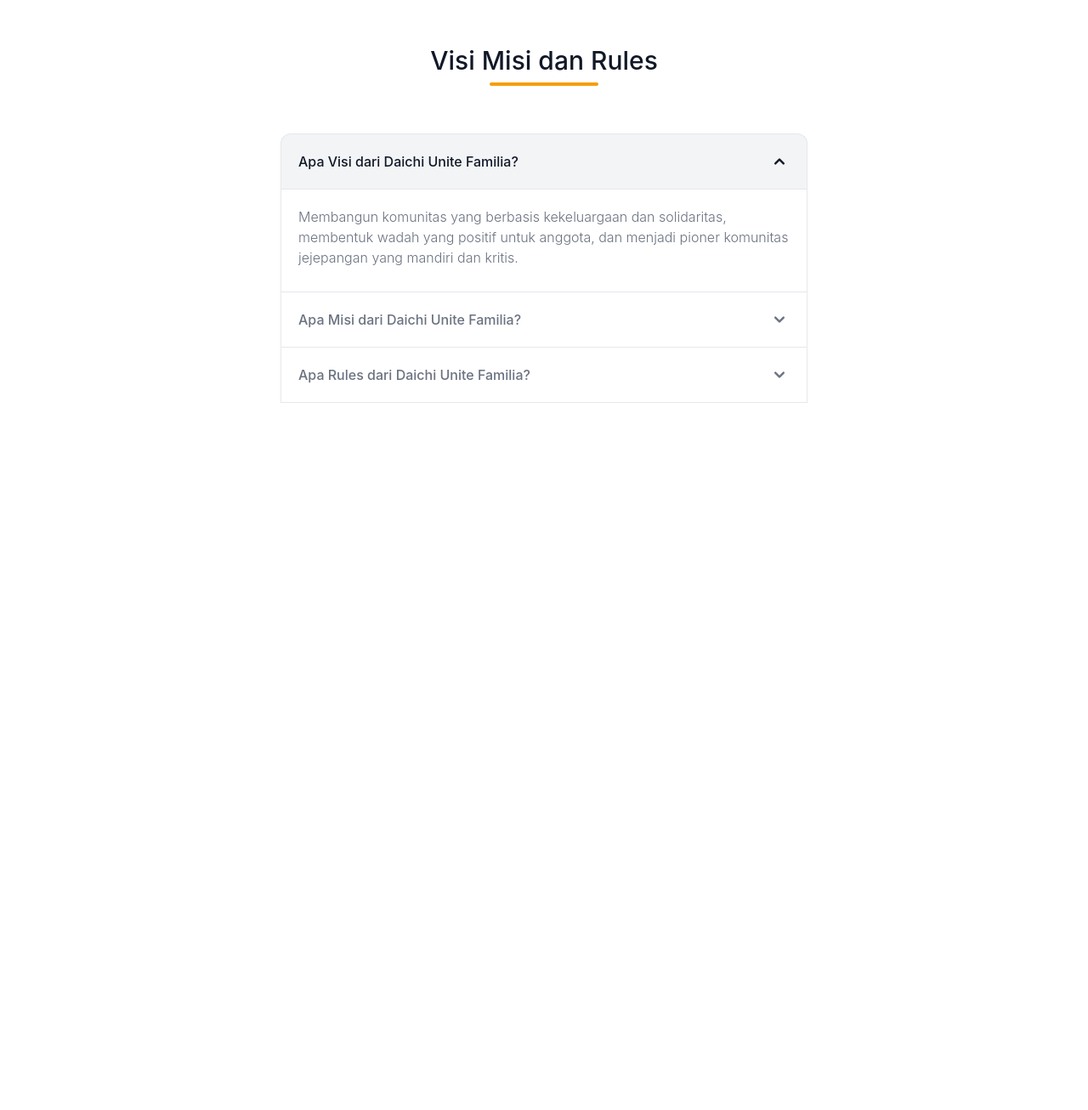
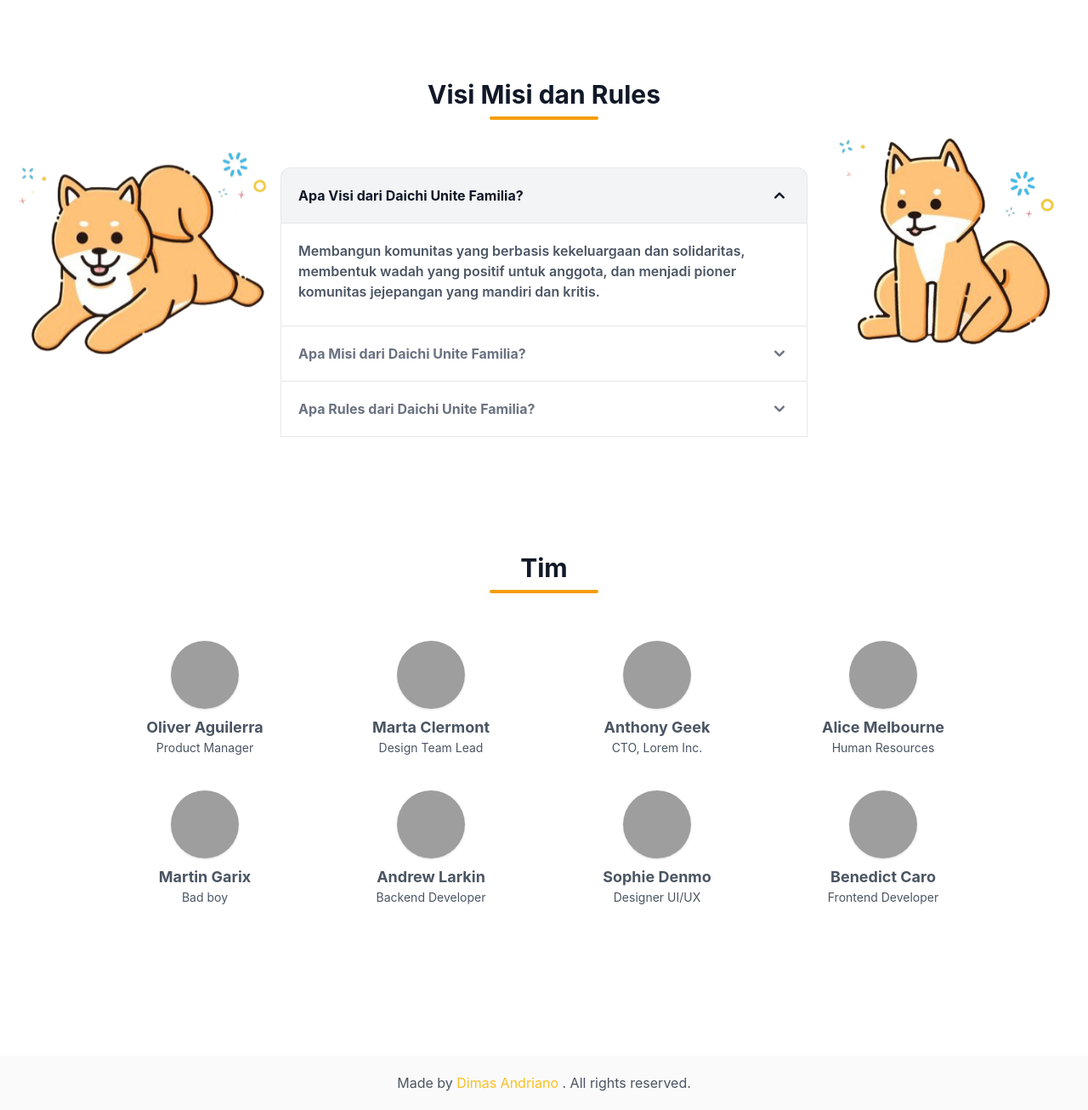
Before and after one commit to dimasandriano/daichiuf, a website: page index.html in a window 1280 px wide. Shown: the part 847-2153 px from the top of the page at 85% size. Before the commit the page ends 1417 px from the top, so only its background shows below. Drawn offline with nearby package versions, Linux system fonts and the light colour scheme; grey boxes are pictures that could not be loaded.

Commit message:
add tim & footer

```diff
--- a/index.html
+++ b/index.html
@@ -1,5 +1,5 @@
 <!DOCTYPE html>
-<html lang="en">
+<html lang="en" class="scroll-smooth">
 <head>
     <!-- Meta -->
     <meta charset="UTF-8">
@@ -32,12 +32,6 @@
                 <img src="./dist/img/logoduf.png" class="h-6 mr-3 sm:h-9" alt="Flowbite Logo" />
                 <span class="self-center text-xl font-bold whitespace-nowrap dark:text-amber-500 dark:hover:text-amber-500">Daichi Unite Familia</span>
             </a>
-            <!-- <div class="flex items-center md:flex-none">
-                <button id="toggleDarkMode" type="button" class="md:hidden text-gray-500 dark:text-gray-400 hover:bg-gray-100 dark:hover:bg-gray-700 focus:outline-none focus:ring-4 focus:ring-gray-200 dark:focus:ring-gray-700 rounded-lg text-sm p-2.5">
-                    <svg id="toggleDark" class="hidden w-4 h-4" fill="currentColor" viewBox="0 0 20 20" xmlns="http://www.w3.org/2000/svg"><path d="M17.293 13.293A8 8 0 016.707 2.707a8.001 8.001 0 1010.586 10.586z"></path></svg>
-                    <svg id="toggleLight" class="hidden w-4 h-4" fill="currentColor" viewBox="0 0 20 20" xmlns="http://www.w3.org/2000/svg"><path d="M10 2a1 1 0 011 1v1a1 1 0 11-2 0V3a1 1 0 011-1zm4 8a4 4 0 11-8 0 4 4 0 018 0zm-.464 4.95l.707.707a1 1 0 001.414-1.414l-.707-.707a1 1 0 00-1.414 1.414zm2.12-10.607a1 1 0 010 1.414l-.706.707a1 1 0 11-1.414-1.414l.707-.707a1 1 0 011.414 0zM17 11a1 1 0 100-2h-1a1 1 0 100 2h1zm-7 4a1 1 0 011 1v1a1 1 0 11-2 0v-1a1 1 0 011-1zM5.05 6.464A1 1 0 106.465 5.05l-.708-.707a1 1 0 00-1.414 1.414l.707.707zm1.414 8.486l-.707.707a1 1 0 01-1.414-1.414l.707-.707a1 1 0 011.414 1.414zM4 11a1 1 0 100-2H3a1 1 0 000 2h1z" fill-rule="evenodd" clip-rule="evenodd"></path></svg>
-                </button>
-            </div> -->
             <button data-collapse-toggle="navbar-default" type="button" class="inline-flex items-center p-2 ml-3 text-sm text-gray-500 rounded-lg md:hidden hover:bg-gray-100 focus:outline-none focus:ring-2 focus:ring-gray-200 dark:text-gray-400 dark:hover:bg-gray-700 dark:focus:ring-gray-600" aria-controls="navbar-default" aria-expanded="false">
                 <span class="sr-only">Open main menu</span>
                 <svg class="w-6 h-6" aria-hidden="true" fill="currentColor" viewBox="0 0 20 20" xmlns="http://www.w3.org/2000/svg"><path fill-rule="evenodd" d="M3 5a1 1 0 011-1h12a1 1 0 110 2H4a1 1 0 01-1-1zM3 10a1 1 0 011-1h12a1 1 0 110 2H4a1 1 0 01-1-1zM3 15a1 1 0 011-1h12a1 1 0 110 2H4a1 1 0 01-1-1z" clip-rule="evenodd"></path></svg>
@@ -45,16 +39,16 @@
             <div class="hidden w-full md:block md:w-auto" id="navbar-default">
                 <ul class="flex flex-col p-4 mt-4 border rounded border-gray-100 dark:border-amber-500 md:items-center md:flex-row md:space-x-2 md:mt-0 md:text-sm md:font-medium md:border-0">
                     <li class="md:px-3 md:py-2 md:hover:bg-amber-400 md:rounded-md md:group">
-                        <a href="#" class="block py-2 pl-3 pr-4 text-gray-700  rounded hover:bg-gray-100 md:hover:bg-transparent md:border-0 md:p-0 md:group-hover:text-white dark:text-gray-200 dark:hover:bg-gray-700  md:dark:hover:bg-transparent">Home</a>
+                        <a href="#home" class="block py-2 pl-3 pr-4 text-gray-700  rounded hover:bg-gray-100 md:hover:bg-transparent md:border-0 md:p-0 md:group-hover:text-white dark:text-gray-200 dark:hover:bg-gray-700  md:dark:hover:bg-transparent">Home</a>
                     </li>
                     <li class="md:px-3 md:py-2 md:hover:bg-amber-400 md:rounded-md md:group">
-                        <a href="#" class="block py-2 pl-3 pr-4 text-gray-700 rounded hover:bg-gray-100 md:hover:bg-transparent md:border-0 md:group-hover:text-white md:p-0 dark:text-gray-200 dark:hover:bg-gray-700 md:dark:hover:bg-transparent">About</a>
+                        <a href="#partner" class="block py-2 pl-3 pr-4 text-gray-700 rounded hover:bg-gray-100 md:hover:bg-transparent md:border-0 md:group-hover:text-white md:p-0 dark:text-gray-200 dark:hover:bg-gray-700 md:dark:hover:bg-transparent">Partner</a>
                     </li>
                     <li class="md:px-3 md:py-2 md:hover:bg-amber-400 md:rounded-md md:group">
-                        <a href="#" class="block py-2 pl-3 pr-4 text-gray-700 rounded hover:bg-gray-100 md:hover:bg-transparent md:border-0 md:group-hover:text-white md:p-0 dark:text-gray-200 dark:hover:bg-gray-700 md:dark:hover:bg-transparent">Services</a>
+                        <a href="#visimisi" class="block py-2 pl-3 pr-4 text-gray-700 rounded hover:bg-gray-100 md:hover:bg-transparent md:border-0 md:group-hover:text-white md:p-0 dark:text-gray-200 dark:hover:bg-gray-700 md:dark:hover:bg-transparent">Visi Misi</a>
                     </li>
                     <li class="md:px-3 md:py-2 md:hover:bg-amber-400 md:rounded-md md:group">
-                        <a href="#" class="block py-2 pl-3 pr-4 text-gray-700 rounded hover:bg-gray-100 md:hover:bg-transparent md:border-0 md:group-hover:text-white md:p-0 dark:text-gray-200 dark:hover:bg-gray-700 md:dark:hover:bg-transparent">Pricing</a>
+                        <a href="#tim" class="block py-2 pl-3 pr-4 text-gray-700 rounded hover:bg-gray-100 md:hover:bg-transparent md:border-0 md:group-hover:text-white md:p-0 dark:text-gray-200 dark:hover:bg-gray-700 md:dark:hover:bg-transparent">Tim</a>
                     </li>
                     <li class="md:px-3 md:py-2 md:hover:bg-amber-400 md:rounded-md md:group">
                         <a href="#" class="block py-2 pl-3 pr-4 text-gray-700 rounded hover:bg-gray-100 md:hover:bg-transparent md:border-0 md:group-hover:text-white md:p-0 dark:text-gray-200 dark:hover:bg-gray-700 md:dark:hover:bg-transparent">Contact</a>
@@ -67,11 +61,10 @@
             </div>
         </div>
     </nav>
-    <!-- Navbar End -->
 
     <!-- Hero Start -->
-    <section class="text-gray-600 dark:text-gray-400 body-font sm:px-4 pt-10 min-h-screen md:min-h-0">
-        <div class="container mx-auto flex px-5 md:py-20 py-10 md:flex-row flex-col-reverse items-center md:justify-between">
+    <section class="text-gray-600 dark:text-gray-400 body-font sm:px-4 pt-10 min-h-screen md:min-h-0" id="home">
+        <div class="container mx-auto flex px-5 md:pt-20 py-10 md:flex-row flex-col-reverse items-center md:justify-between">
             <div class="md:w-2/3 lg:pr-24 md:pr-16 flex flex-col md:items-start md:text-left md:mb-0 text-center">
                 <h1 class="title-font md:text-4xl text-2xl md:tracking-tight mb-4 font-extrabold bg-clip-text text-transparent bg-gradient-to-r from-amber-700 to-amber-400"> <span id="typed"></span></h1>
                 <p class="md:mb-8 mb-2 md:text-left text-base lg:text-xl md:text-sm">Keluarga yang beraksi di tanah yang besar. Tanah yang besar ini yaitu event jejepangan (karena memakai kata jepang <span class="font-extrabold bg-clip-text text-transparent bg-amber-500" >"Daichi"</span>). <br>
@@ -79,7 +72,9 @@
                 Dari nama <span class="font-extrabold bg-clip-text text-transparent bg-amber-500" >"Daichi"</span> di harapkan komunitas ini dapat berkembang luas, menjadi wadah yang baik (bijaksana) untuk membernya, dan dapat menjadi komunitas yang besar (agung).
                 </p>
                 <span class="relative md:inline-flex flex justify-center">
+                    <a href="https://forms.gle/G7gcPMwT1AMBoHsa8" target="_blank">
                         <button class="inline-flex text-white bg-amber-500 shadow-lg shadow-amber-500/50 border-0 py-2 px-6 focus:outline-none  rounded-lg text-lg hover:scale-105 transition">Yuk Join</button>
+                    </a>
                     <span class="flex absolute h-3 w-3 top-0 md:right-0 md:translate-x-0 translate-x-14 -mt-1 -mr-1">
                         <span class="animate-ping absolute inline-flex h-full w-full rounded-full bg-amber-600 opacity-75"></span>
                         <span class="absolute inline-flex rounded-full h-3 w-3 bg-amber-600"></span>
@@ -91,68 +86,68 @@
             </div>
         </div>
     </section>
-    <!-- Hero End -->
 
     <!-- Sponsor -->
-    <section class="bg-[#fafafa] dark:bg-[#242424]">
+    <section class="md:pt-20" id="partner">
+        <div class="bg-[#fafafa] dark:bg-[#242424]">
             <div class="container mx-auto">
                 <div class="flex w-full flex-wrap justify-center py-5">
                     <div class="lg:w-1/6 md:w-1/3 sm:w-1/2 p-2 flex justify-center">
-                    <img src="/dist/img/logoduf.png" alt="" class="h-20 grayscale hover:grayscale-0 cursor-pointer transition hover:scale-110">
+                        <img src="./dist/img/logoduf.png" alt="" class="h-20 grayscale hover:grayscale-0 cursor-pointer transition hover:scale-110">
                     </div>
                     <div class="lg:w-1/6 md:w-1/3 sm:w-1/2 p-2 flex justify-center">
-                    <img src="/dist/img/logoduf.png" alt="" class="h-20 grayscale hover:grayscale-0 cursor-pointer transition hover:scale-110">
+                        <img src="./dist/img/logoduf.png" alt="" class="h-20 grayscale hover:grayscale-0 cursor-pointer transition hover:scale-110">
                     </div>
                     <div class="lg:w-1/6 md:w-1/3 sm:w-1/2 p-2 flex justify-center">
-                    <img src="/dist/img/logoduf.png" alt="" class="h-20 grayscale hover:grayscale-0 cursor-pointer transition hover:scale-110">
+                        <img src="./dist/img/logoduf.png" alt="" class="h-20 grayscale hover:grayscale-0 cursor-pointer transition hover:scale-110">
                     </div>
                     <div class="lg:w-1/6 md:w-1/3 sm:w-1/2 p-2 flex justify-center">
-                    <img src="/dist/img/logoduf.png" alt="" class="h-20 grayscale hover:grayscale-0 cursor-pointer transition hover:scale-110">
+                        <img src="./dist/img/logoduf.png" alt="" class="h-20 grayscale hover:grayscale-0 cursor-pointer transition hover:scale-110">
                     </div>
                     <div class="lg:w-1/6 md:w-1/3 sm:w-1/2 p-2 flex justify-center">
-                    <img src="/dist/img/logoduf.png" alt="" class="h-20 grayscale hover:grayscale-0 cursor-pointer transition hover:scale-110">
+                        <img src="./dist/img/logoduf.png" alt="" class="h-20 grayscale hover:grayscale-0 cursor-pointer transition hover:scale-110">
                     </div>
                     <div class="lg:w-1/6 md:w-1/3 sm:w-1/2 p-2 flex justify-center">
-                    <img src="/dist/img/logoduf.png" alt="" class="h-20 grayscale hover:grayscale-0 cursor-pointer transition hover:scale-110">
+                        <img src="./dist/img/logoduf.png" alt="" class="h-20 grayscale hover:grayscale-0 cursor-pointer transition hover:scale-110">
+                    </div>
                 </div>
             </div>
         </div>
     </section>
-    <!-- Sponsor End -->
 
     <!-- Visi Misi -->
-    <section class="text-gray-600 body-font">
-        <div class="container md:px-10 px-5 py-24 mx-auto">
-          <h1 class="sm:text-3xl text-2xl font-medium title-font text-center text-gray-900 dark:text-gray-400 mb-2">Visi Misi dan Rules
+    <section class="text-gray-600 body-font" id="visimisi">
+        <div class="container md:px-10 px-5 pb-10 pt-24 mx-auto sm:relative">
+          <h1 class="sm:text-3xl text-2xl font-bold title-font text-center text-gray-900 dark:text-gray-300 mb-2">Visi Misi dan Rules
           </h1>
           <div class="flex justify-center mb-14">
             <div class="w-32 h-1 rounded-full bg-amber-500 inline-flex"></div>
           </div>
           <div class="flex justify-center">
-              <div class="md:w-1/2">
-                <div id="accordion-collapse" data-accordion="collapse">
+              <div class="md:w-1/2 sm:w-2/3 w-6/6">
+                <div id="accordion-collapse" data-accordion="open">
                     <h2 id="accordion-collapse-heading-1">
                     <button type="button" class="flex items-center justify-between w-full p-5 font-medium text-left text-gray-500 border border-b-0 border-gray-200 rounded-t-xl focus:ring-4 focus:ring-gray-200 dark:focus:ring-gray-800 dark:border-gray-700 dark:text-gray-400 hover:bg-gray-100 dark:hover:bg-gray-800" data-accordion-target="#accordion-collapse-body-1" aria-expanded="true" aria-controls="accordion-collapse-body-1">
-                        <span>Apa Visi dari Daichi Unite Familia?</span>
+                        <span class="font-bold">Apa Visi dari Daichi Unite Familia?</span>
                         <svg data-accordion-icon class="w-6 h-6 rotate-180 shrink-0" fill="currentColor" viewBox="0 0 20 20" xmlns="http://www.w3.org/2000/svg"><path fill-rule="evenodd" d="M5.293 7.293a1 1 0 011.414 0L10 10.586l3.293-3.293a1 1 0 111.414 1.414l-4 4a1 1 0 01-1.414 0l-4-4a1 1 0 010-1.414z" clip-rule="evenodd"></path></svg>
                     </button>
                     </h2>
                     <div id="accordion-collapse-body-1" class="hidden" aria-labelledby="accordion-collapse-heading-1">
-                    <div class="p-5 font-light border border-b-0 border-gray-200 dark:border-gray-700 dark:bg-gray-900">
-                        <p class="mb-2 text-gray-500 dark:text-gray-400">
+                    <div class="p-5 font-light border border-b-0 border-gray-200 dark:border-gray-700">
+                        <p class="mb-2 text-gray-600 dark:text-gray-400 font-semibold">
                             Membangun komunitas yang berbasis kekeluargaan dan solidaritas, membentuk wadah yang positif untuk anggota, dan menjadi pioner komunitas jejepangan yang mandiri dan kritis.
                         </p>
                     </div>
                     </div>
                     <h2 id="accordion-collapse-heading-2">
                     <button type="button" class="flex items-center justify-between w-full p-5 font-medium text-left text-gray-500 border border-b-0 border-gray-200 focus:ring-4 focus:ring-gray-200 dark:focus:ring-gray-800 dark:border-gray-700 dark:text-gray-400 hover:bg-gray-100 dark:hover:bg-gray-800" data-accordion-target="#accordion-collapse-body-2" aria-expanded="false" aria-controls="accordion-collapse-body-2">
-                        <span>Apa Misi dari Daichi Unite Familia?</span>
+                        <span class="font-bold">Apa Misi dari Daichi Unite Familia?</span>
                         <svg data-accordion-icon class="w-6 h-6 shrink-0" fill="currentColor" viewBox="0 0 20 20" xmlns="http://www.w3.org/2000/svg"><path fill-rule="evenodd" d="M5.293 7.293a1 1 0 011.414 0L10 10.586l3.293-3.293a1 1 0 111.414 1.414l-4 4a1 1 0 01-1.414 0l-4-4a1 1 0 010-1.414z" clip-rule="evenodd"></path></svg>
                     </button>
                     </h2>
                     <div id="accordion-collapse-body-2" class="hidden" aria-labelledby="accordion-collapse-heading-2">
                     <div class="p-5 font-light border border-b-0 border-gray-200 dark:border-gray-700">
-                        <ol class="list-decimal py-2 px-4 text-gray-500 dark:text-gray-400">
+                        <ol class="list-decimal py-2 px-4 text-gray-600 dark:text-gray-400 font-semibold">
                             <li>Terbuka dengan pendapat sesama dan saling menghargai.</li>
                             <li>Saling merangkul antar sesama anggota.</li>
                             <li>Mengembangkan bakat dan potensi anggotanya. </li>
@@ -162,13 +157,13 @@
                     </div>
                     <h2 id="accordion-collapse-heading-3">
                     <button type="button" class="flex items-center justify-between w-full p-5 font-medium text-left text-gray-500 border border-gray-200 focus:ring-4 focus:ring-gray-200 dark:focus:ring-gray-800 dark:border-gray-700 dark:text-gray-400 hover:bg-gray-100 dark:hover:bg-gray-800" data-accordion-target="#accordion-collapse-body-3" aria-expanded="false" aria-controls="accordion-collapse-body-3">
-                        <span>Apa Rules dari Daichi Unite Familia?</span>
+                        <span class="font-bold">Apa Rules dari Daichi Unite Familia?</span>
                         <svg data-accordion-icon class="w-6 h-6 shrink-0" fill="currentColor" viewBox="0 0 20 20" xmlns="http://www.w3.org/2000/svg"><path fill-rule="evenodd" d="M5.293 7.293a1 1 0 011.414 0L10 10.586l3.293-3.293a1 1 0 111.414 1.414l-4 4a1 1 0 01-1.414 0l-4-4a1 1 0 010-1.414z" clip-rule="evenodd"></path></svg>
                     </button>
                     </h2>
                     <div id="accordion-collapse-body-3" class="hidden" aria-labelledby="accordion-collapse-heading-3">
                     <div class="p-5 font-light border border-t-0 border-gray-200 dark:border-gray-700">
-                        <ol class="list-decimal py-2 px-4 text-gray-500 dark:text-gray-400">
+                        <ol class="list-decimal py-2 px-4 text-gray-600 dark:text-gray-400 font-semibold">
                             <li>Ingat sama tuhan yang maha esa ( Yang tidak beragama berikan toleransi kepada yang beragama ) </li>
                             <li>Tidak boleh toxic berlebihan (membuat grub gaduh dan berkata kasar berlebihan) </li>
                             <li>Tidak boleh bucin berlebihan (karena di sini jomblo nya banyak njirt) </li>
@@ -180,11 +175,102 @@
                 </div>
             </div>
           </div>
+          <div class="absolute top-52 left-0 hidden lg:block animate-bounce">
+              <img src="./dist/img/duf4-transformed.png" alt="千图网 from pngtree.com" class="object-center">
+          </div>
+          <div class="absolute top-52 right-0 hidden lg:block animate-bounce">
+              <img src="./dist/img/duf6-transformed.png" alt="千图网 from pngtree.com" class="object-center">
+          </div>
         </div>
     </section>
-    <!-- Visi Misi End -->
 
+    <!-- Tim -->
+    <section id="tim" class="text-gray-600 dark:text-gray-400">
+        <div class="container mx-auto">
+            <div class="px-4 py-24 mx-auto sm:max-w-xl md:max-w-full lg:max-w-screen-xl md:px-24 lg:px-8 lg:py-24">
+                <div class="mx-auto mb-10 lg:max-w-xl sm:text-center">
+                    <h1 class="sm:text-3xl text-2xl font-bold title-font text-center text-gray-900 dark:text-gray-300 mb-2">Tim</h1>
+                    <div class="flex justify-center mb-14">
+                        <div class="w-32 h-1 rounded-full bg-amber-500 inline-flex"></div>
+                    </div>
+                </div>
+                <div class="grid gap-10 mx-auto lg:max-w-screen-lg grid-cols-2 lg:grid-cols-4">
+                  <div class="flex flex-col items-center">
+                    <img class="object-cover w-20 h-20 mb-2 rounded-full shadow" src="https://images.pexels.com/photos/220453/pexels-photo-220453.jpeg?auto=compress&amp;cs=tinysrgb&amp;dpr=3&amp;h=750&amp;w=1260" alt="Person" />
+                    <div class="flex flex-col items-center">
+                      <p class="text-lg font-bold">Oliver Aguilerra</p>
+                      <p class="text-sm">Product Manager</p>
+                    </div>
+                  </div>
+                  <div class="flex flex-col items-center">
+                    <img class="object-cover w-20 h-20 mb-2 rounded-full shadow" src="https://images.pexels.com/photos/2381069/pexels-photo-2381069.jpeg?auto=compress&amp;cs=tinysrgb&amp;dpr=2&amp;h=750&amp;w=1260" alt="Person" />
+                    <div class="flex flex-col items-center">
+                      <p class="text-lg font-bold">Marta Clermont</p>
+                      <p class="text-sm">Design Team Lead</p>
+                    </div>
+                  </div>
+                  <div class="flex flex-col items-center">
+                    <img class="object-cover w-20 h-20 mb-2 rounded-full shadow" src="https://images.pexels.com/photos/2379004/pexels-photo-2379004.jpeg?auto=compress&amp;cs=tinysrgb&amp;dpr=2&amp;h=750&amp;w=1260" alt="Person" />
+                    <div class="flex flex-col items-center">
+                      <p class="text-lg font-bold">Anthony Geek</p>
+                      <p class="text-sm">CTO, Lorem Inc.</p>
+                    </div>
+                  </div>
+                  <div class="flex flex-col items-center">
+                    <img class="object-cover w-20 h-20 mb-2 rounded-full shadow" src="https://images.pexels.com/photos/3747435/pexels-photo-3747435.jpeg?auto=compress&amp;cs=tinysrgb&amp;dpr=2&amp;h=750&amp;w=1260" alt="Person" />
+                    <div class="flex flex-col items-center">
+                      <p class="text-lg font-bold">Alice Melbourne</p>
+                      <p class="text-sm">Human Resources</p>
+                    </div>
+                  </div>
+                  <div class="flex flex-col items-center">
+                    <img class="object-cover w-20 h-20 mb-2 rounded-full shadow" src="https://images.pexels.com/photos/3785077/pexels-photo-3785077.jpeg?auto=compress&amp;cs=tinysrgb&amp;dpr=2&amp;w=500" alt="Person" />
+                    <div class="flex flex-col items-center">
+                      <p class="text-lg font-bold">Martin Garix</p>
+                      <p class="text-sm">Bad boy</p>
+                    </div>
+                  </div>
+                  <div class="flex flex-col items-center">
+                    <img class="object-cover w-20 h-20 mb-2 rounded-full shadow" src="https://images.pexels.com/photos/3931603/pexels-photo-3931603.jpeg?auto=compress&amp;cs=tinysrgb&amp;dpr=2&amp;h=750&amp;w=1260" alt="Person" />
+                    <div class="flex flex-col items-center">
+                      <p class="text-lg font-bold">Andrew Larkin</p>
+                      <p class="text-sm">Backend Developer</p>
+                    </div>
+                  </div>
+                  <div class="flex flex-col items-center">
+                    <img class="object-cover w-20 h-20 mb-2 rounded-full shadow" src="https://images.pexels.com/photos/774909/pexels-photo-774909.jpeg?auto=compress&amp;cs=tinysrgb&amp;dpr=3&amp;h=750&amp;w=1260" alt="Person" />
+                    <div class="flex flex-col items-center">
+                      <p class="text-lg font-bold">Sophie Denmo</p>
+                      <p class="text-sm">Designer UI/UX</p>
+                    </div>
+                  </div>
+                  <div class="flex flex-col items-center">
+                    <img class="object-cover w-20 h-20 mb-2 rounded-full shadow" src="https://images.pexels.com/photos/3931553/pexels-photo-3931553.jpeg?auto=compress&amp;cs=tinysrgb&amp;dpr=2&amp;h=750&amp;w=1260" alt="Person" />
+                    <div class="flex flex-col items-center">
+                      <p class="text-lg font-bold">Benedict Caro</p>
+                      <p class="text-sm">Frontend Developer</p>
+                    </div>
+                  </div>
+                </div>
+              </div>
+        </div>
+    </section>
 
+    <!-- Footer -->
+    <section class="md:pt-20 text-gray-600 dark:text-gray-400" id="footer">
+        <div class="bg-[#fafafa] dark:bg-[#242424]">
+            <div class="container mx-auto">
+                <div class="h-16 flex justify-center items-center">
+                    <p class="font-normal">Made by <a href="https://github.com/duangdeong" target="_blank" class="text-amber-400">Dimas Andriano</a> . All rights reserved.</p>
+                </div>
+            </div>
+        </div>
+    </section>
+
+    <!-- Back To Top -->
+    <a href="#home" class="fixed bottom-4 right-4 z-[9999] hidden h-14 w-14 items-center justify-center rounded-full bg-amber-500 p-4 hover:animate-pulse" id="to-top">
+        <span class="mt-2 block h-5 w-5 rotate-45 border-t-2 border-l-2"></span>
+    </a>
 
     <!-- Javascript Flowbite CDN -->
     <script src="https://unpkg.com/flowbite@1.6.0/dist/flowbite.min.js"></script>
```
Also changed, not shown: dist/css/output.css, dist/img/duf1-transformed.png (added), dist/img/duf2-transformed.png (added), dist/img/duf3-transformed.png (added), dist/img/duf4-transformed.png (added), dist/img/duf5-transformed.png (added), dist/img/duf6-transformed.png (added), dist/js/script.js. Lines whose indentation alone changed are shown as unchanged.
